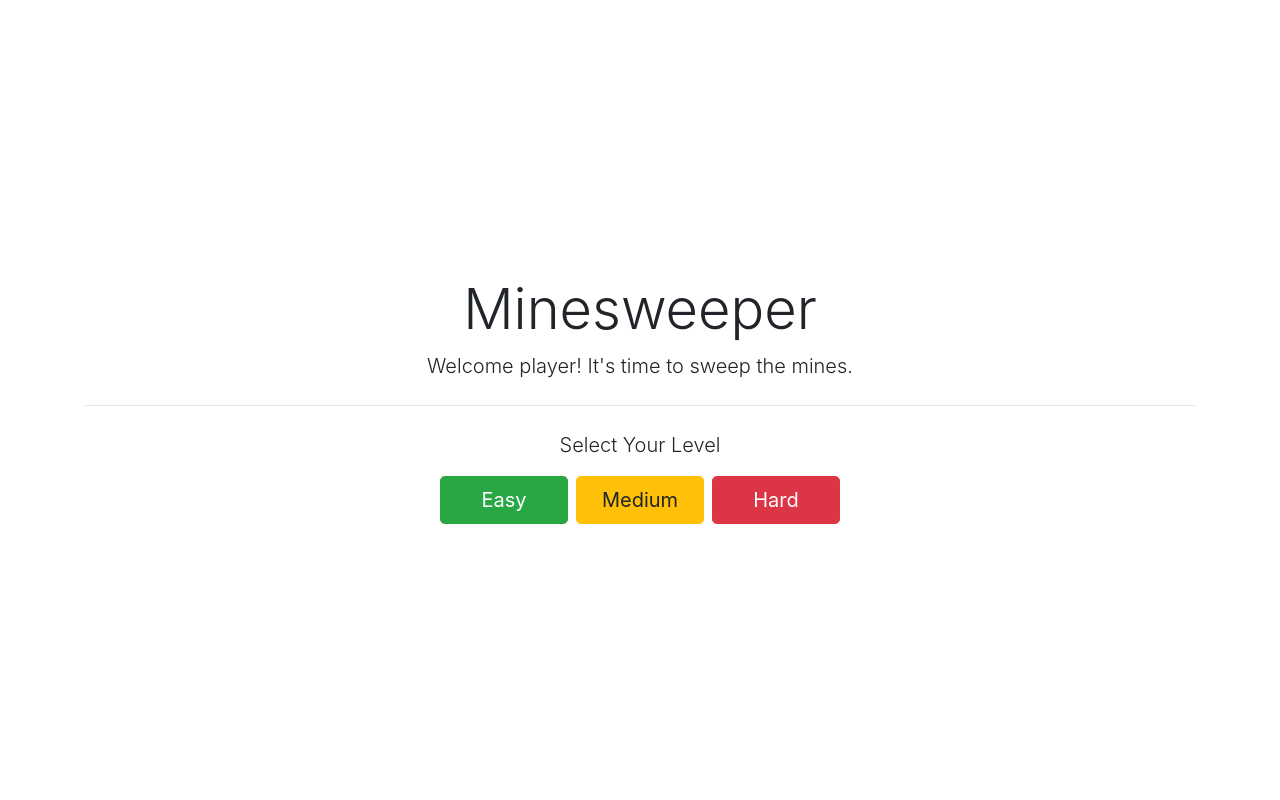
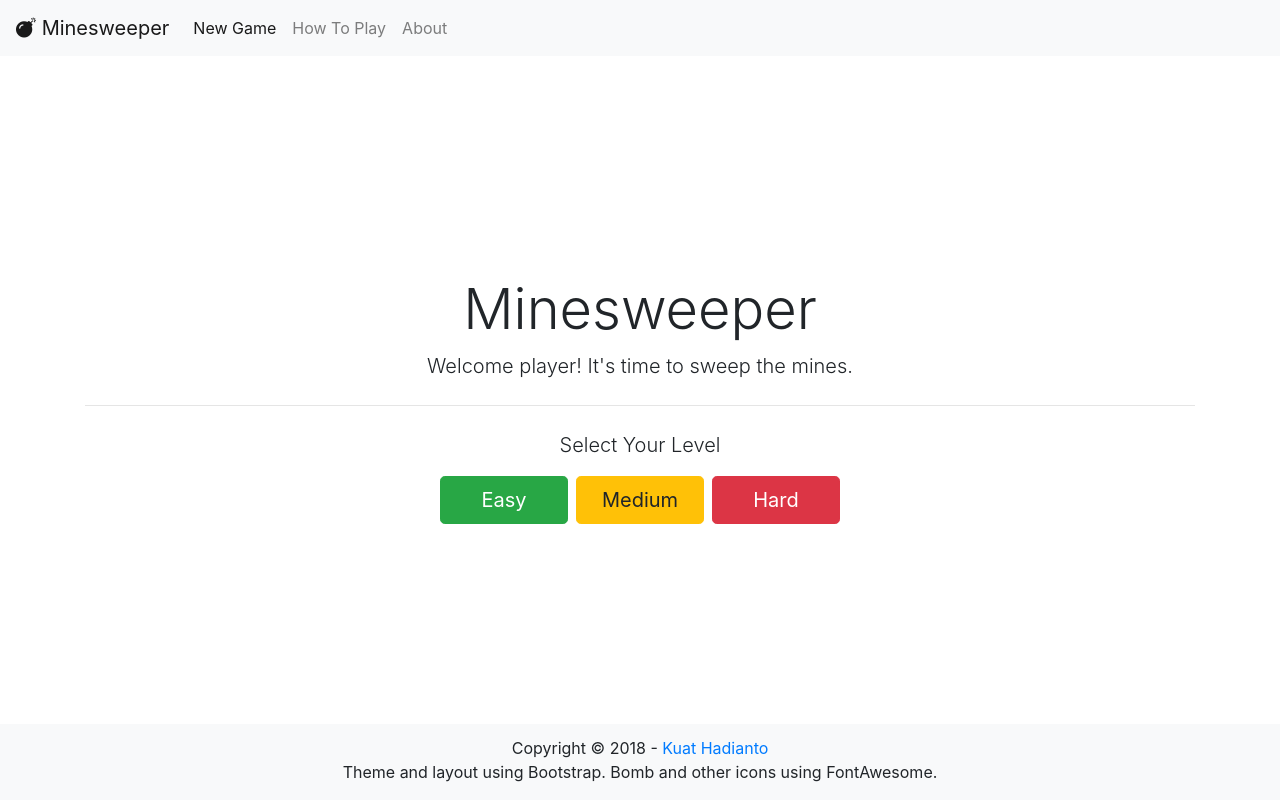
Before and after one commit to kuathadianto/minesweeper, a plain HTML site: page index.html in a window 1280 px wide. Drawn offline with Linux system fonts and the light colour scheme.

Commit message:
Added header and footer.

```diff
--- a/index.html
+++ b/index.html
@@ -15,6 +15,31 @@
 </head>
 
 <body>
+    <nav class="navbar fixed-top navbar-expand-lg navbar-light bg-light">
+        <a class="navbar-brand" href="index.html">
+            <i class="fas fa-bomb"></i> Minesweeper</a>
+        <button class="navbar-toggler" type="button" data-toggle="collapse" data-target="#navbarSupportedContent" aria-controls="navbarSupportedContent"
+            aria-expanded="false" aria-label="Toggle navigation">
+            <span class="navbar-toggler-icon"></span>
+        </button>
+
+        <div class="collapse navbar-collapse" id="navbarSupportedContent">
+            <ul class="navbar-nav mr-auto">
+                <li class="nav-item active">
+                    <a class="nav-link" href="index.html">New Game
+                        <span class="sr-only">(current)</span>
+                    </a>
+                </li>
+                <li class="nav-item">
+                    <a class="nav-link" href="#">How To Play</a>
+                </li>
+                <li class="nav-item">
+                    <a class="nav-link" href="http://kuath.com" target="_blank">About</a>
+                </li>
+            </ul>
+        </div>
+    </nav>
+
     <main class="cs-full-height">
         <div class="container cs-full-height" id="intro">
             <div class="row align-items-center cs-full-height">
@@ -42,6 +67,12 @@
         </div>
     </main>
 
+    <footer class="fixed-bottom bg-light">
+        <p class="text-center">Copyright &copy; 2018 -
+            <a href="http://kuath.com" target="_blank">Kuat Hadianto</a><br>Theme and layout using Bootstrap. Bomb and other icons using FontAwesome.
+        </p>
+    </footer>
+
     <!-- jQuery first, then Popper.js, then Bootstrap JS -->
     <script src="static/js/jquery-3.2.1.slim.min.js"></script>
     <script src="static/js/popper.min.js"></script>
--- a/static/css/style.css
+++ b/static/css/style.css
@@ -40,3 +40,7 @@ html, body, .cs-full-height {
     left: 0;
     width: 100%;
 }
+
+footer {
+    padding-top: 0.75rem;
+}
--- a/static/js/game.js
+++ b/static/js/game.js
@@ -117,6 +117,7 @@ function zeros(dimensions) {
     return array;
 }
 
+/* --- Two functions below need to be cleaned --- */
 // Called if box is clicked
 function box_clicked(x, y) {
     if (GAME_OVER) {
@@ -182,7 +183,7 @@ function box_right_clicked(x, y) {
     }
 
     var box_id = x + ',' + y;
-    var elem = '<button type="button" class="btn btn-outline-danger cs-btn-game-size" id="boxrc' + box_id + '" onclick="box_clicked(' + box_id + ')" oncontextmenu="box_right_clicked(' + box_id + ')"><i class="fas fa-flag"></i></button>';
+    var elem = '<button type="button" class="btn btn-outline-danger cs-btn-game-size" id="boxrc' + box_id + '" oncontextmenu="box_right_clicked(' + box_id + ')"><i class="fas fa-flag"></i></button>';
     try {
         document.getElementById('box' + x + ',' + y).outerHTML = elem;
     } catch (TypeError) {
```
